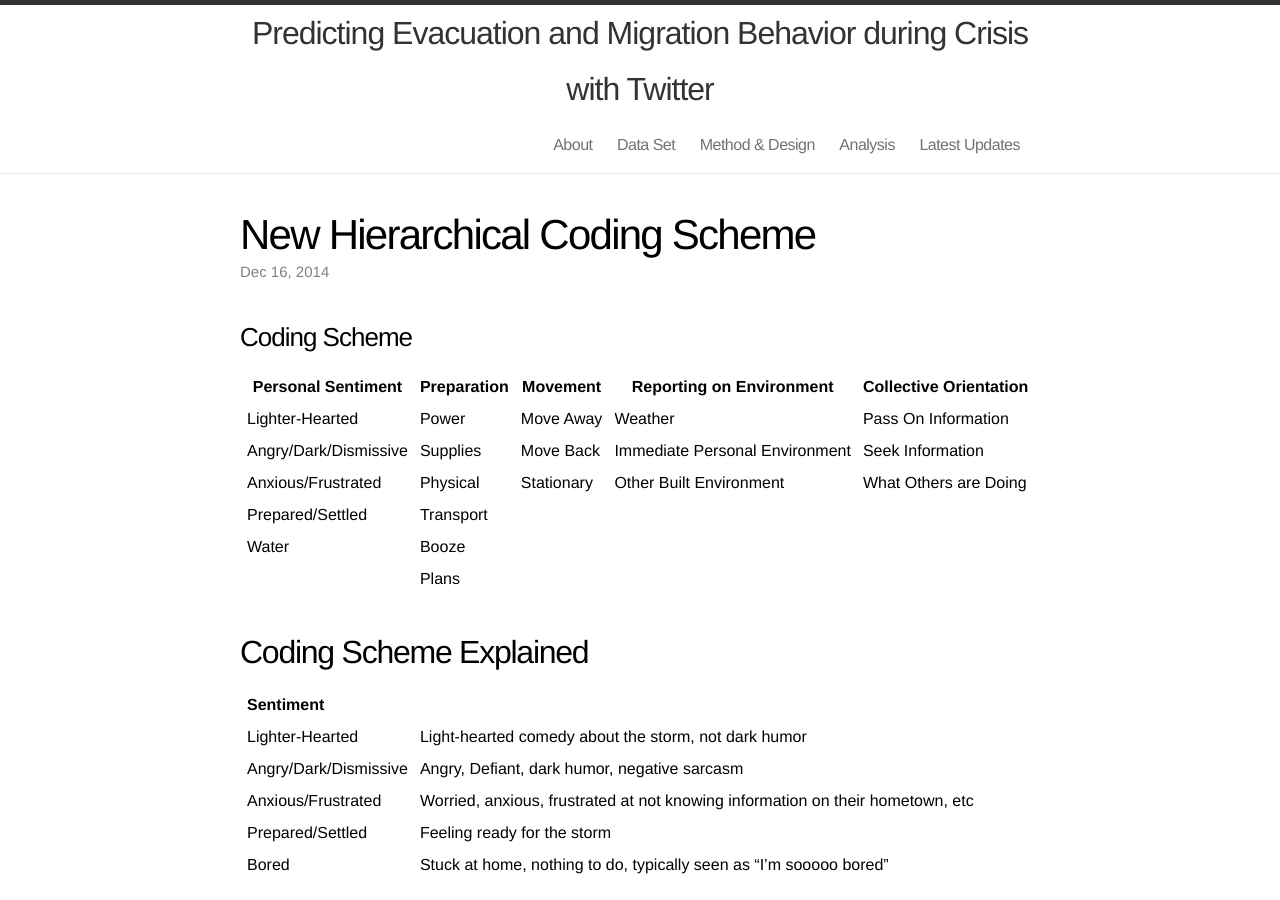
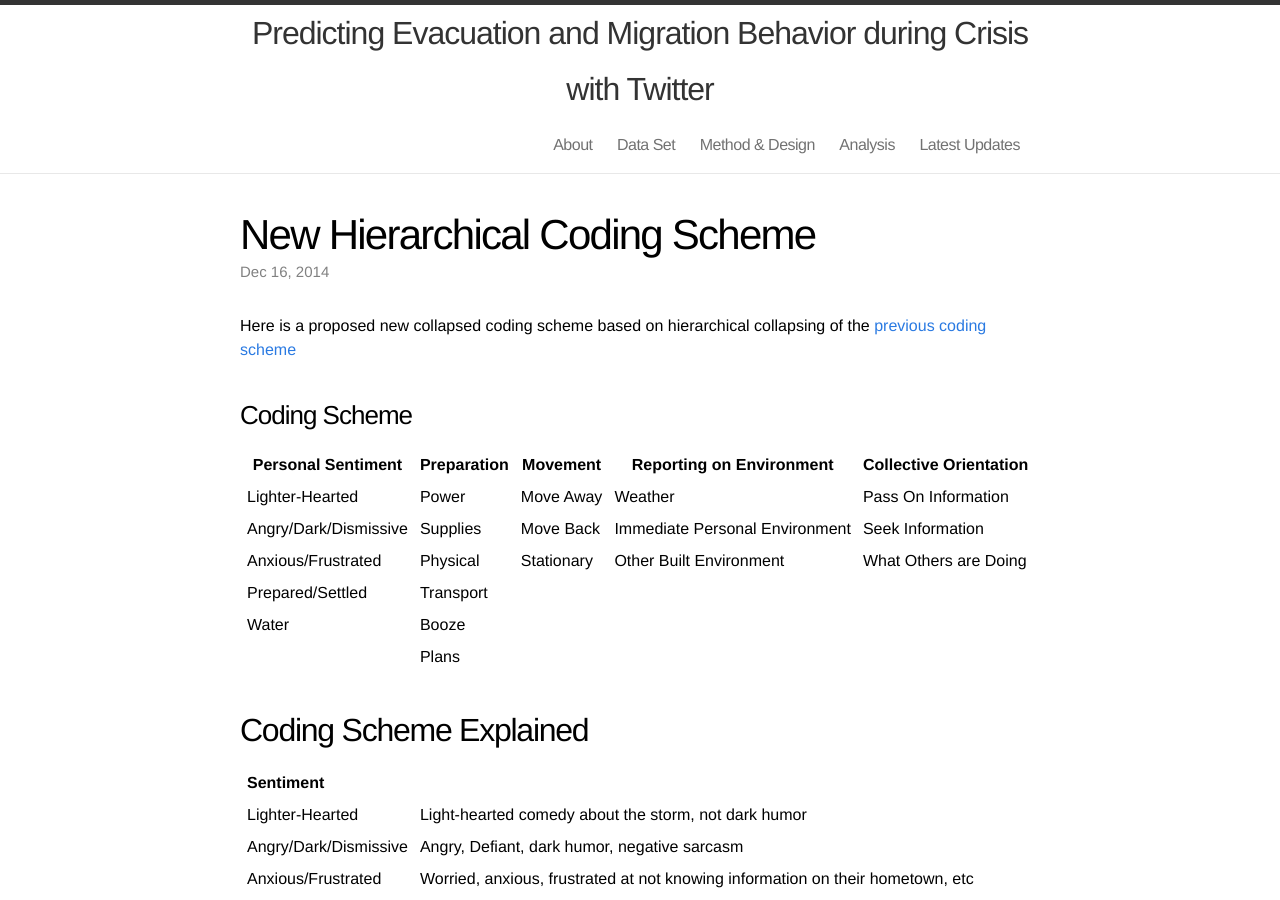
Before and after one commit to jenningsanderson/Twitter-Evacuation-Patterns, a Jekyll site: the page built from _posts/2014-12-16-Collapsed-Coding.md, in a window 1280 px wide and 900 px high. Built offline with Jekyll 4.4.1, drawn with Linux system fonts in a browser that asks for light colours.

Commit message:
fixed the coding

```diff
--- a/_posts/2014-12-16-Collapsed-Coding.md
+++ b/_posts/2014-12-16-Collapsed-Coding.md
@@ -4,6 +4,8 @@ title:  "New Hierarchical Coding Scheme"
 date:   2014-12-16 18:00:00
 permalink: "/new_coding"
 ---
+
+Here is a proposed new collapsed coding scheme based on hierarchical collapsing of the [previous coding scheme]({{site.baseurl}}/coding)
 
 ###Coding Scheme
 
```
